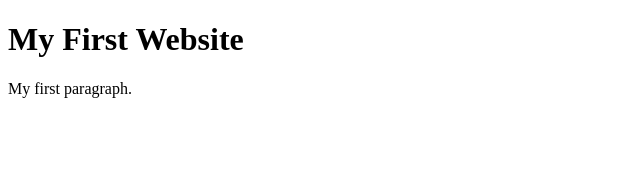
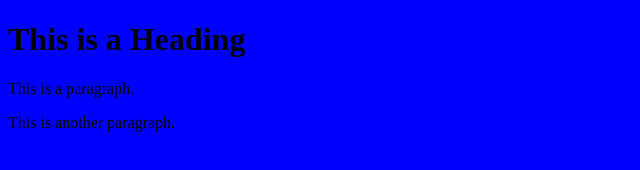
Before and after one commit to aadityadeshmukh/css-how-to, a website: page index.html in a window 1280 px wide. Shown: the whole page, without its empty margins (0-640 px from the left). Drawn offline with Linux system fonts and the light colour scheme.

Commit message:
2 files modified

```diff
--- a/index.html
+++ b/index.html
@@ -1,12 +1,20 @@
 <!DOCTYPE html>
 <html>
-  <head>
-    <title>Page Title</title>
-  </head>
-  <body>
+<head>
+    <style>
+    body
+    {
+      background-color: blue;
+    }
+  </style>
+  <link rel="stylesheet" type="text/css" href="mystyle.css"></link>
 
-    <h1>My First Website</h1>
-    <p>My first paragraph.</p>
+</head>
+<body>
 
-  </body>
+<h1>This is a Heading</h1>
+<p>This is a paragraph.</p>
+<p>This is another paragraph.</p>
+
+</body>
 </html>
--- a/style.css
+++ b/style.css
@@ -0,0 +1,4 @@
+body
+{
+  background-color: lightblue;
+}
```
